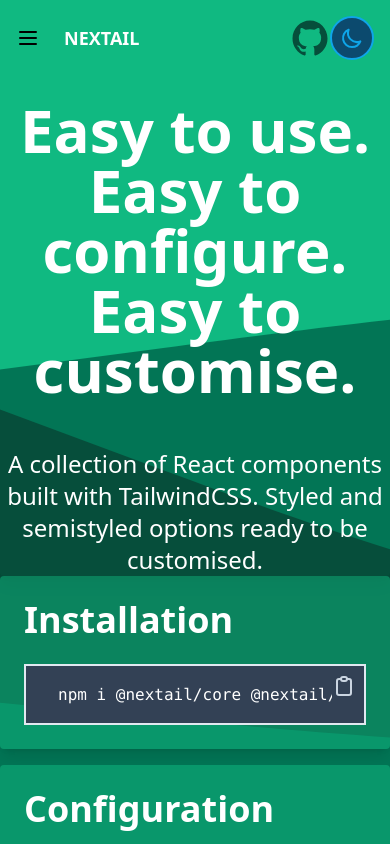
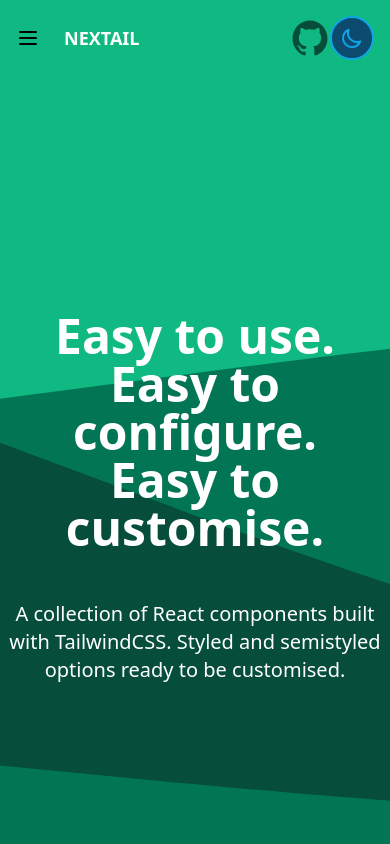
Before and after one commit to a-smiggle/nextail, a Next.js app in the folder websites/landing-page/: page / in a window 390 px wide. Built offline with nearby package versions, Linux system fonts and the light colour scheme.

Commit message:
landing-page: 0.4.1
Update Index so initial focus is on message on both mobile and desktop.

a-smiggle

```diff
--- a/websites/landing-page/package.json
+++ b/websites/landing-page/package.json
@@ -1,6 +1,6 @@
 {
   "name": "@nextail/landing-page",
-  "version": "0.4.0",
+  "version": "0.4.1",
   "private": true,
   "scripts": {
     "dev": "next dev",
--- a/websites/landing-page/pages/index.tsx
+++ b/websites/landing-page/pages/index.tsx
@@ -22,19 +22,19 @@ const Home: NextPage = () => {
           className="h-full w-full bg-white bg-cover bg-no-repeat dark:bg-emerald-900"
           style={{ backgroundImage: 'url(/EmeraldDivider.svg)' }}
         >
-          <div className="w-full pt-6 text-center md:pt-24">
-            <div className="w-full flex-col justify-center rounded shadow-lg dark:bg-emerald-500/30 md:p-6">
-              <h1 className="text-center text-6xl font-bold text-white md:text-4xl">
+          <div className="h-screen w-full">
+            <div className="flex h-screen flex-col items-center justify-center">
+              <h1 className="text-center text-5xl font-bold text-white md:text-7xl">
                 Easy to use.
               </h1>
-              <h1 className="text-6xl font-bold text-white md:text-4xl">
+              <h1 className="text-center  text-5xl font-bold text-white md:text-7xl">
                 Easy to configure.
               </h1>
-              <h1 className="text-6xl font-bold text-white md:text-4xl">
+              <h1 className="text-center  text-5xl font-bold text-white md:text-7xl">
                 Easy to customise.
               </h1>
               <br></br>
-              <p className="pt-6 text-2xl font-medium text-white md:text-lg">
+              <p className="pt-6 text-center text-xl font-medium text-white md:text-lg">
                 A collection of React components built with TailwindCSS. Styled
                 and semistyled options ready to be customised.
               </p>
@@ -137,7 +137,7 @@ export default ButtonPage;
                 <WarningOutlineButton>Warning</WarningOutlineButton>
               </div>
             </div>
-            <div className="col-span-1 w-screen rounded bg-emerald-500/50 p-6 shadow-lg dark:bg-emerald-500/20 md:col-span-1 md:w-full">
+            <div className="col-span-1 mb-4 w-screen rounded bg-emerald-500/50 p-6 shadow-lg dark:bg-emerald-500/20 md:col-span-1 md:mb-0 md:w-full">
               <h1 className="pb-2 text-4xl font-bold text-white md:text-2xl">
                 Customise
               </h1>
```
